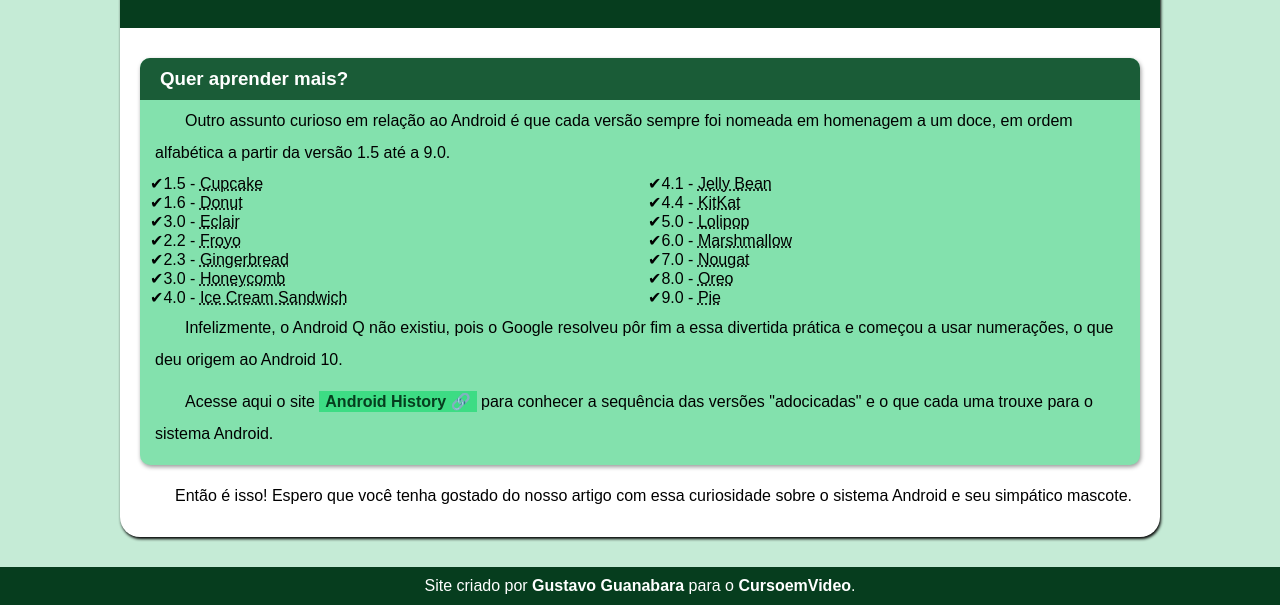
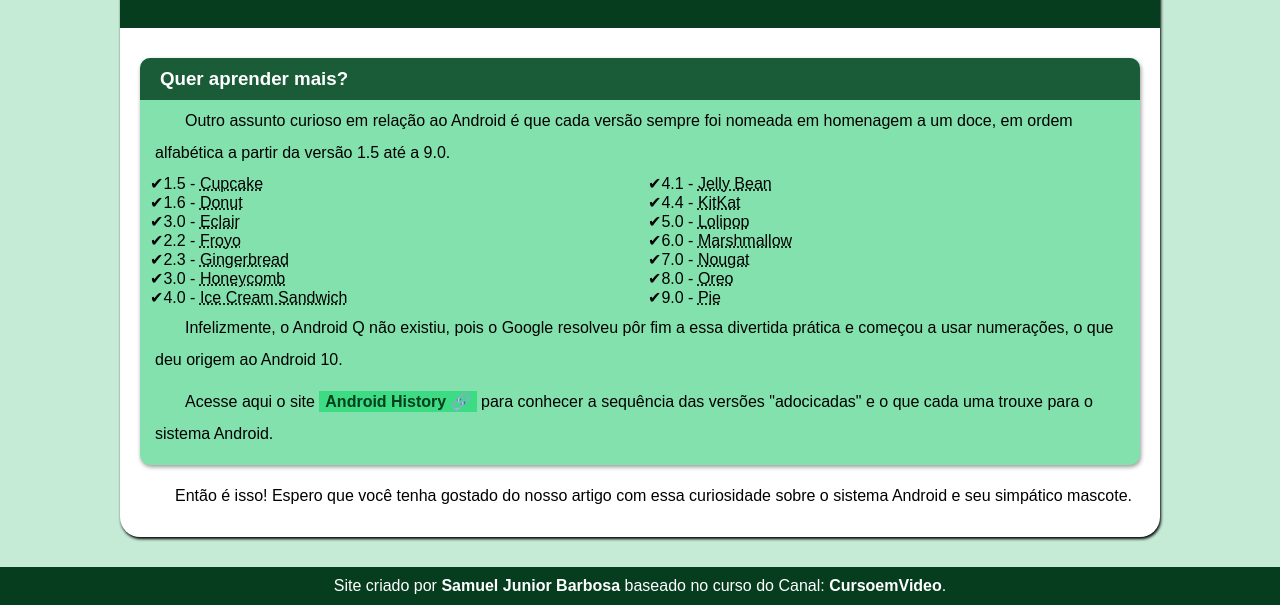
Before and after one commit to Samuel-Junior-Barbosa/Projeto-Android, a plain HTML site: page index.html in a window 1280 px wide. Shown: the part 2328-2933 px from the top of the page. Drawn offline with Linux system fonts and the light colour scheme.

Commit message:
Update index.html

```diff
--- a/index.html
+++ b/index.html
@@ -104,7 +104,7 @@
             </article>
         </main>
         <footer>
-            Site criado por <a href="https://github.com/gustavoguanabara" target="_blank">Gustavo Guanabara</a> para o <a href="https://www.youtube.com/c/CursoemV%C3%ADdeo" target="_blank">CursoemVideo</a>.
+            Site criado por <a href="https://github.com/Samuel-Junior-Barbosa" target="_blank">Samuel Junior Barbosa</a> baseado no curso do Canal: <a href="https://www.youtube.com/c/CursoemV%C3%ADdeo" target="_blank">CursoemVideo</a>.
         </footer>
     </body>
 </html>
```
